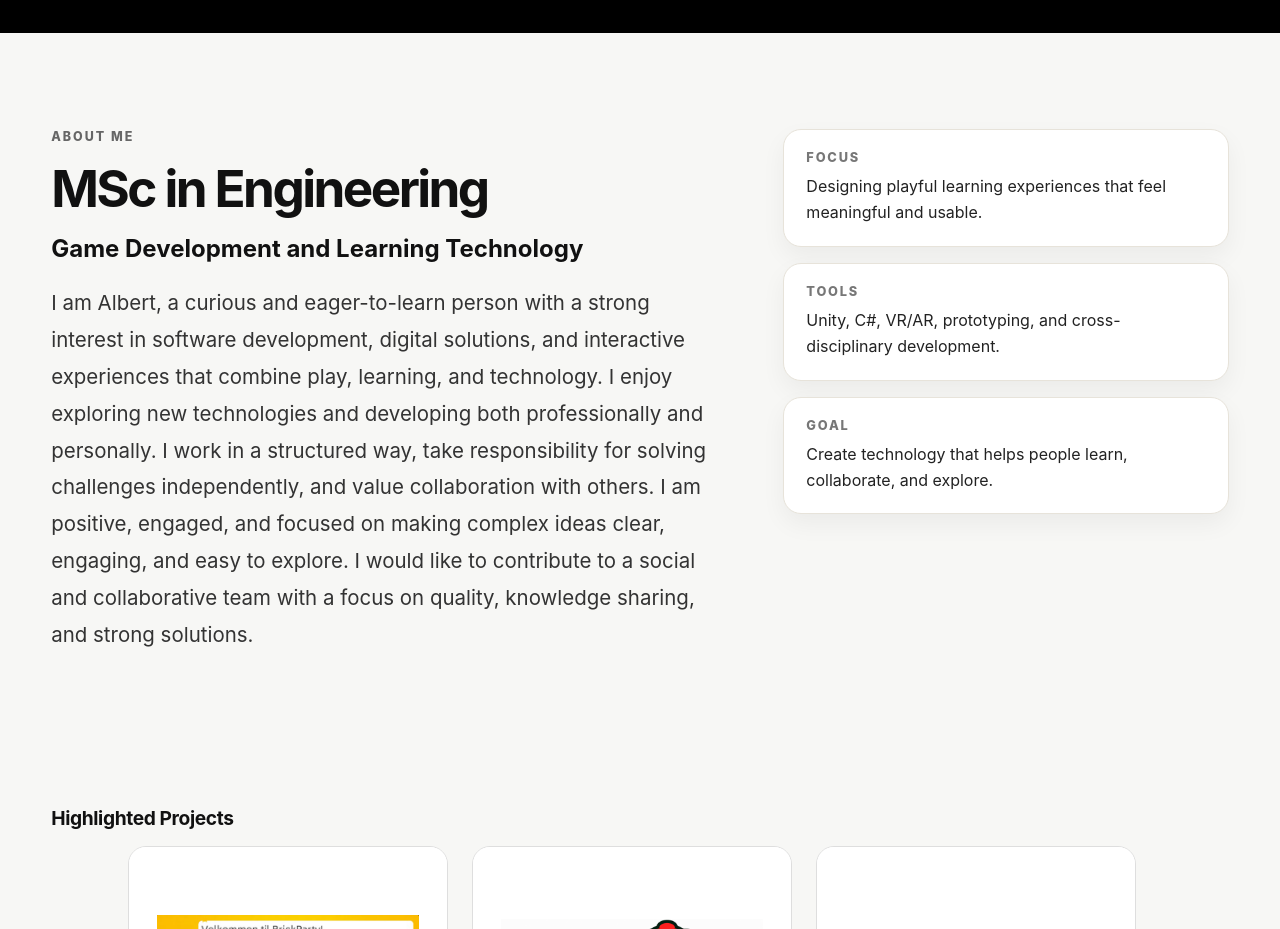
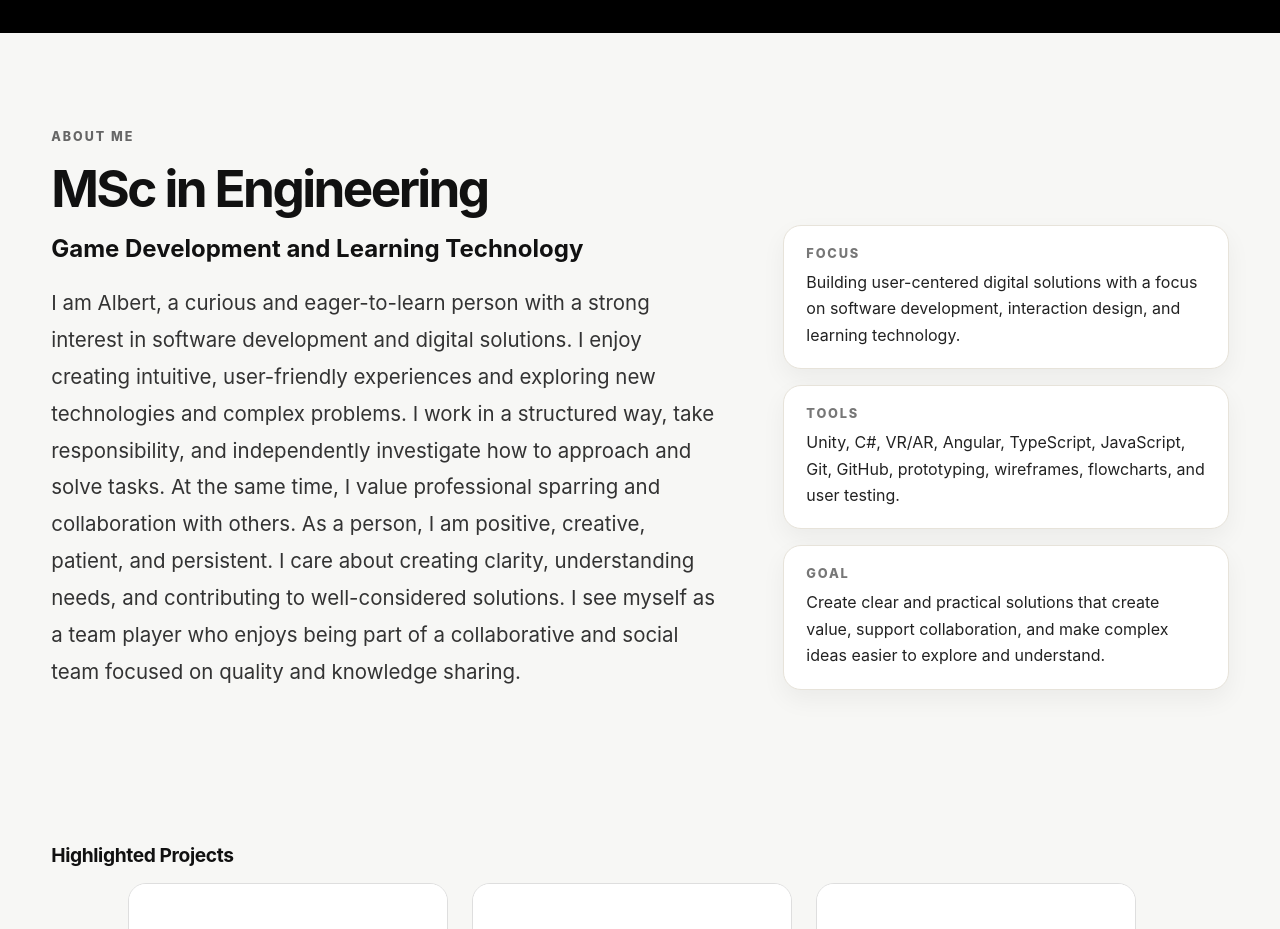
Before and after one commit to abeck4600/Project-Portfolio, a React (Vite) app in the folder my-projects-site/: page / in a window 1280 px wide. Shown: the part 920-1849 px from the top of the page. Built offline with nearby package versions, Linux system fonts and the light colour scheme.

Commit message:
Updated text elements and added some padding

```diff
--- a/my-projects-site/src/components/AboutMe.tsx
+++ b/my-projects-site/src/components/AboutMe.tsx
@@ -9,24 +9,22 @@ export function AboutMe() {
           <h2> MSc in Engineering </h2>
             <h1>Game Development and Learning Technology</h1>
           <p>
-            I am Albert, a curious and eager-to-learn person with a strong interest in software development, digital solutions, and interactive experiences that combine play, learning, and technology. I enjoy exploring new technologies and developing both professionally and personally.
-            I work in a structured way, take responsibility for solving challenges independently, and value collaboration with others.
-            I am positive, engaged, and focused on making complex ideas clear, engaging, and easy to explore. I would like to contribute to a social and collaborative team with a focus on quality, knowledge sharing, and strong solutions.
+            I am Albert, a curious and eager-to-learn person with a strong interest in software development and digital solutions. I enjoy creating intuitive, user-friendly experiences and exploring new technologies and complex problems. I work in a structured way, take responsibility, and independently investigate how to approach and solve tasks. At the same time, I value professional sparring and collaboration with others. As a person, I am positive, creative, patient, and persistent. I care about creating clarity, understanding needs, and contributing to well-considered solutions. I see myself as a team player who enjoys being part of a collaborative and social team focused on quality and knowledge sharing.
           </p>
         </div>
 
         <div className="about-notes">
           <div>
             <span>Focus</span>
-            <p>Designing playful learning experiences that feel meaningful and usable.</p>
+            <p>Building user-centered digital solutions with a focus on software development, interaction design, and learning technology.</p>
           </div>
           <div>
             <span>Tools</span>
-            <p>Unity, C#, VR/AR, prototyping, and cross-disciplinary development.</p>
+            <p>Unity, C#, VR/AR, Angular, TypeScript, JavaScript, Git, GitHub, prototyping, wireframes, flowcharts, and user testing.</p>
           </div>
           <div>
             <span>Goal</span>
-            <p>Create technology that helps people learn, collaborate, and explore.</p>
+            <p>Create clear and practical solutions that create value, support collaboration, and make complex ideas easier to explore and understand.</p>
           </div>
         </div>
       </div>
--- a/my-projects-site/src/styles/about.css
+++ b/my-projects-site/src/styles/about.css
@@ -41,6 +41,7 @@
 .about-notes {
   display: grid;
   gap: 16px;
+  padding-top: 96px;
 }
 
 .about-notes div {
@@ -76,6 +77,10 @@
   .about-content {
     grid-template-columns: 1fr;
   }
+
+  .about-notes {
+    padding-top: 0;
+  }
 }
 
 @media (max-width: 620px) {
```
Also changed, not shown: 1 other file (tests, documents, lock files or other folders).
